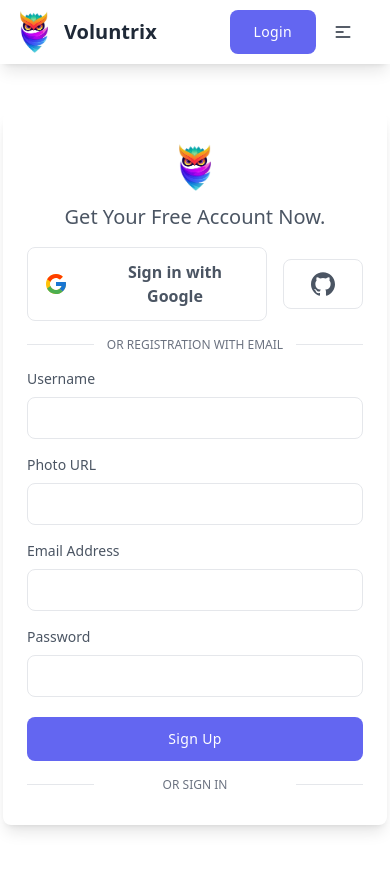
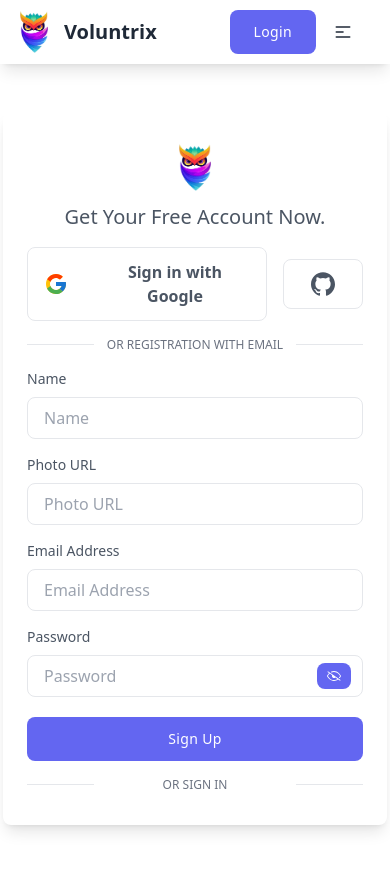
Before and after one commit to mahmud-reza-rafsun/a11-voluntrix-client, a React (Vite) app: page /registration in a window 390 px wide. Shown: the top 870 px of the page. Built offline with nearby package versions, Linux system fonts and the light colour scheme; no server answers.

Commit message:
signin email and password done

```diff
--- a/package.json
+++ b/package.json
@@ -18,6 +18,7 @@
     "react-datepicker": "^6.9.0",
     "react-dom": "^18.2.0",
     "react-hot-toast": "^2.4.1",
+    "react-icons": "^5.5.0",
     "react-router-dom": "^6.23.0",
     "react-tabs": "^6.0.2",
     "sweetalert2": "^11.22.1",
--- a/src/pages/Authentication/Login.jsx
+++ b/src/pages/Authentication/Login.jsx
@@ -1,8 +1,75 @@
 import { Link } from 'react-router-dom'
 import bgImg from '../../assets/images/login.jpg'
 import logo from '../../assets/images/logo.png'
+import useAuth from '../../provider/useAuth';
+import { useState } from 'react';
+import toast from 'react-hot-toast';
+import { GoEye, GoEyeClosed } from 'react-icons/go';
 
 const Login = () => {
+  const {
+    signInWithGoogle,
+    signInWithGithub,
+    signInWithEmailPassword } = useAuth();
+
+  // state
+  const [showPassword, setShowPassword] = useState(false);
+  const [error, setError] = useState('');
+
+  // handle google login
+  const handleGoogleSignIn = () => {
+    signInWithGoogle()
+      .then(() => {
+        toast.success('Sign in Successful.')
+      })
+      .catch(error => {
+        toast.error(error.message)
+      })
+  }
+
+  // handle github login
+  const handleGithubSignIn = () => {
+    signInWithGithub()
+      .then(() => {
+        toast.success('Sign in Successful.')
+      })
+      .catch(error => {
+        toast.error(error.message)
+      })
+  }
+  const handleLogin = (e) => {
+    e.preventDefault();
+    const form = e.target;
+    const email = form.email.value;
+    const password = form.password.value;
+
+    // password validation
+    setError(false)
+    if (!/[A-Z]/.test(password)) {
+      setError(true);
+      toast.error("Password must include at least one uppercase letter (A-Z)");
+      return
+    } else if (!/[a-z]/.test(password)) {
+      setError(true);
+      toast.error("Password must include at least one lowercase letter (a-z)");
+      return
+    } else if (password.length < 6) {
+      setError(true);
+      toast.error('Password must be 6 characters or longor')
+      return
+    } else {
+      setError(true)
+    }
+
+    // singIn user
+    try{
+      signInWithEmailPassword(email, password)
+      toast.success('Sign In Successful.')
+    }catch(error){
+      toast.error(error.message)
+    }
+
+  }
   return (
     <div className='flex justify-center items-center min-h-[calc(100vh-306px)] my-12'>
       <div className='flex w-full max-w-sm mx-auto overflow-hidden bg-white rounded-lg shadow-lg  lg:max-w-4xl '>
@@ -22,9 +89,10 @@ const Login = () => {
             Welcome back!
           </p>
 
-          <div className="flex flex-col lg:flex-row justify-center items-center gap-0 lg:gap-4">
+          <div className="flex justify-center items-center gap-4">
             <button
-              className='flex w-full lg:w-3/4 cursor-pointer items-center justify-center mt-4 text-gray-600 transition-colors duration-300 transform border rounded-lg hover:bg-gray-50 '
+              onClick={handleGoogleSignIn}
+              className='flex w-3/4 cursor-pointer items-center justify-center mt-4 text-gray-600 transition-colors duration-300 transform border rounded-lg hover:bg-gray-50 '
             >
               <div className='px-4 py-2'>
                 <svg className='w-6 h-6' viewBox='0 0 40 40'>
@@ -51,7 +119,7 @@ const Login = () => {
                 Sign in with Google
               </span>
             </button>
-            <button className='py-3 w-full lg:w-1/4 flex cursor-pointer items-center justify-center mt-4 text-gray-600 transition-colors duration-300 transform border rounded-lg hover:bg-gray-50'>
+            <button onClick={handleGithubSignIn} className='py-3 w-1/4 flex cursor-pointer items-center justify-center mt-4 text-gray-600 transition-colors duration-300 transform border rounded-lg hover:bg-gray-50'>
               <svg className="w-6 h-6" viewBox="0 0 24 24" fill="currentColor" xmlns="http://www.w3.org/2000/svg">
                 <path d="M12 .297C5.373.297 0 5.67 0 12.297c0 5.292 3.438 9.787 8.205 11.387.6.113.82-.26.82-.577 0-.285-.01-1.04-.015-2.04-3.338.726-4.042-1.61-4.042-1.61-.546-1.387-1.333-1.756-1.333-1.756-1.09-.745.083-.729.083-.729 1.205.085 1.84 1.237 1.84 1.237 1.07 1.834 2.81 1.304 3.495.997.108-.776.418-1.305.76-1.605-2.665-.305-5.466-1.332-5.466-5.931 0-1.31.47-2.381 1.235-3.221-.124-.303-.535-1.524.116-3.176 0 0 1.008-.323 3.3 1.23a11.49 11.49 0 0 1 3.003-.404 11.49 11.49 0 0 1 3.003.404c2.29-1.553 3.295-1.23 3.295-1.23.653 1.652.242 2.873.118 3.176.77.84 1.233 1.911 1.233 3.221 0 4.61-2.804 5.624-5.475 5.921.43.372.823 1.104.823 2.222 0 1.606-.015 2.902-.015 3.296 0 .32.216.694.825.576C20.565 22.08 24 17.586 24 12.297 24 5.67 18.627.297 12 .297z" />
               </svg>
@@ -68,7 +136,7 @@ const Login = () => {
 
             <span className='w-1/5 border-b dark:border-gray-400 lg:w-1/4'></span>
           </div>
-          <form>
+          <form onSubmit={handleLogin}>
             <div className='mt-4'>
               <label
                 className='block mb-2 text-sm font-medium text-gray-600 '
@@ -86,25 +154,32 @@ const Login = () => {
               />
             </div>
 
-            <div className='mt-4'>
+            <div className='mt-4 relative'>
               <div className='flex justify-between'>
                 <label
-                  className='block mb-2 text-sm font-medium text-gray-600 '
-                  htmlFor='loggingPassword'
-                >
+                  className='block mb-2 text-sm font-medium text-gray-600' htmlFor='loggingPassword'>
                   Password
                 </label>
               </div>
-
               <input
                 id='loggingPassword'
                 autoComplete='current-password'
                 name='password'
-                className='block w-full px-4 py-2 text-gray-700 bg-white border rounded-lg focus:border-blue-400 focus:ring-opacity-10  focus:outline-none focus:ring focus:ring-blue-300'
-                type='password'
+                className={`block w-full px-4 py-2 text-gray-700 bg-white border rounded-lg focus:border-blue-400 focus:ring-opacity-10 focus:outline-none focus:ring focus:ring-blue-300`}
+                type={showPassword ? 'text' : 'password'}
                 placeholder='Password'
               />
+              <div onClick={() => setShowPassword(!showPassword)} className='absolute right-3 bottom-[7.5px]'>
+                <div
+                  type='submit'
+                  className='cursor-pointer w-full px-2.5 py-1.5 text-sm font-medium tracking-wide text-white capitalize transition-colors duration-300 transform bg-indigo-500 rounded-lg hover:bg-indigo-600 focus:outline-none focus:ring focus:ring-gray-300 focus:ring-opacity-10'>
+                  {
+                    showPassword ? <GoEye /> : <GoEyeClosed />
+                  }
+                </div>
+              </div>
             </div>
+
             <div className='mt-6'>
               <button
                 type='submit'
--- a/src/pages/Authentication/Register.jsx
+++ b/src/pages/Authentication/Register.jsx
@@ -3,17 +3,28 @@ import bgImg from '../../assets/images/register.jpg'
 import logo from '../../assets/images/logo.png'
 import useAuth from '../../provider/useAuth'
 import toast from 'react-hot-toast'
+import { useState } from 'react'
+import { GoEye } from "react-icons/go";
+import { GoEyeClosed } from "react-icons/go";
 
 const Registration = () => {
-  const { signInWihtGoogle, signInWithGithub } = useAuth();
+  const {
+    signInWithGoogle,
+    signInWithGithub,
+    createUserWithEmailPassword,
+    updateUserProfile,
+    setUser } = useAuth();
+  // state
+  const [showPassword, setShowPassword] = useState(false);
+  const [error, setError] = useState(false);
   // handle google login
   const handleGoogleSignIn = () => {
-    signInWihtGoogle()
+    signInWithGoogle()
       .then(() => {
-        toast.success('Sign in Successful.')
+        toast.success('Registration Successful.')
       })
       .catch(error => {
-        console.log(error);
+        toast.error(error.message)
       })
   }
 
@@ -21,11 +32,50 @@ const Registration = () => {
   const handleGithibSignIn = () => {
     signInWithGithub()
       .then(() => {
-        toast.success('Sign in Successful.')
+        toast.success('Registration Successful.')
       })
       .catch(error => {
-        console.log(error);
+        toast.error(error.message)
       })
+  }
+
+  const handleRegister = async (e) => {
+    e.preventDefault();
+    const form = e.target;
+    const name = form.name.value;
+    const photo = form.photo.value;
+    const email = form.email.value;
+    const password = form.password.value;
+
+    // password validation
+    setError(false)
+    if (!/[A-Z]/.test(password)) {
+      setError(true);
+      toast.error("Password must include at least one uppercase letter (A-Z)");
+      return
+    } else if (!/[a-z]/.test(password)) {
+      setError(true);
+      toast.error("Password must include at least one lowercase letter (a-z)");
+      return
+    } else if (password.length < 6) {
+      setError(true);
+      toast.error('Password must be 6 characters or longor')
+      return
+    } else {
+      setError(true)
+    }
+
+    // create user
+    try {
+      const result = await createUserWithEmailPassword(email, password);
+      await updateUserProfile(name, photo);
+      setUser({ ...result.user, displayName: name, photoURL: photo });
+      toast.success('Register Successful.')
+    }
+    catch (error) {
+      toast.error(error.message);
+      console.log(error.message);
+    }
   }
 
   return (
@@ -87,20 +137,21 @@ const Registration = () => {
 
             <span className='w-1/5 border-b dark:border-gray-400 lg:w-1/4'></span>
           </div>
-          <form>
+
+          <form onSubmit={handleRegister}>
             <div className='mt-4'>
               <label
                 className='block mb-2 text-sm font-medium text-gray-600 '
-                htmlFor='name'
-              >
-                Username
+                htmlFor='name'> Name
               </label>
               <input
                 id='name'
                 autoComplete='name'
                 name='name'
-                className='block w-full px-4 py-2 text-gray-700 bg-white border rounded-lg focus:border-blue-400 focus:ring-opacity-10  focus:outline-none focus:ring focus:ring-blue-300'
+                className={`block w-full px-4 py-2 text-gray-700 bg-white border rounded-lg focus:border-blue-400 focus:ring-opacity-10  focus:outline-none focus:ring focus:ring-blue-300`}
                 type='text'
+                placeholder='Name'
+                required
               />
             </div>
             <div className='mt-4'>
@@ -116,6 +167,8 @@ const Registration = () => {
                 name='photo'
                 className='block w-full px-4 py-2 text-gray-700 bg-white border rounded-lg focus:border-blue-400 focus:ring-opacity-10  focus:outline-none focus:ring focus:ring-blue-300'
                 type='text'
+                placeholder='Photo URL'
+                required
               />
             </div>
             <div className='mt-4'>
@@ -131,26 +184,35 @@ const Registration = () => {
                 name='email'
                 className='block w-full px-4 py-2 text-gray-700 bg-white border rounded-lg focus:border-blue-400 focus:ring-opacity-10  focus:outline-none focus:ring focus:ring-blue-300'
                 type='email'
+                placeholder='Email Address'
+                required
               />
             </div>
 
-            <div className='mt-4'>
+            <div className='mt-4 relative'>
               <div className='flex justify-between'>
                 <label
-                  className='block mb-2 text-sm font-medium text-gray-600 '
-                  htmlFor='loggingPassword'
-                >
+                  className='block mb-2 text-sm font-medium text-gray-600' htmlFor='loggingPassword'>
                   Password
                 </label>
               </div>
-
               <input
                 id='loggingPassword'
                 autoComplete='current-password'
                 name='password'
-                className='block w-full px-4 py-2 text-gray-700 bg-white border rounded-lg focus:border-blue-400 focus:ring-opacity-10 focus:outline-none focus:ring focus:ring-blue-300'
-                type='password'
+                className={`block w-full px-4 py-2 text-gray-700 bg-white border rounded-lg focus:border-blue-400 focus:ring-opacity-10 focus:outline-none focus:ring focus:ring-blue-300`}
+                type={showPassword ? 'text' : 'password'}
+                placeholder='Password'
               />
+              <div onClick={() => setShowPassword(!showPassword)} className='absolute right-3 bottom-[7.5px]'>
+                <div
+                  type='submit'
+                  className='cursor-pointer w-full px-2.5 py-1.5 text-sm font-medium tracking-wide text-white capitalize transition-colors duration-300 transform bg-indigo-500 rounded-lg hover:bg-indigo-600 focus:outline-none focus:ring focus:ring-gray-300 focus:ring-opacity-10'>
+                  {
+                    showPassword ? <GoEye /> : <GoEyeClosed />
+                  }
+                </div>
+              </div>
             </div>
             <div className='mt-5'>
               <button
```
Also changed, not shown: src/components/Navbar.jsx (+2 -8 lines), src/provider/AuthProvider.jsx (+27 -4 lines), public/logo.png, 1 other file (tests, documents, lock files or other folders).
